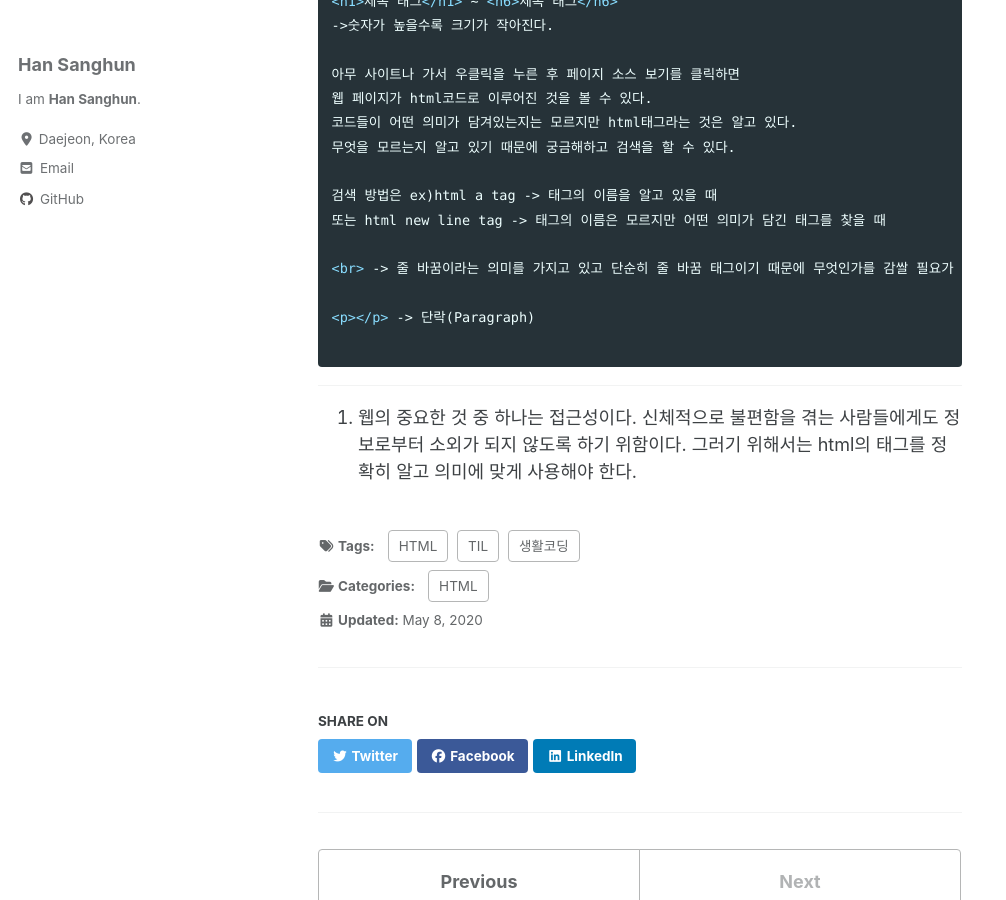
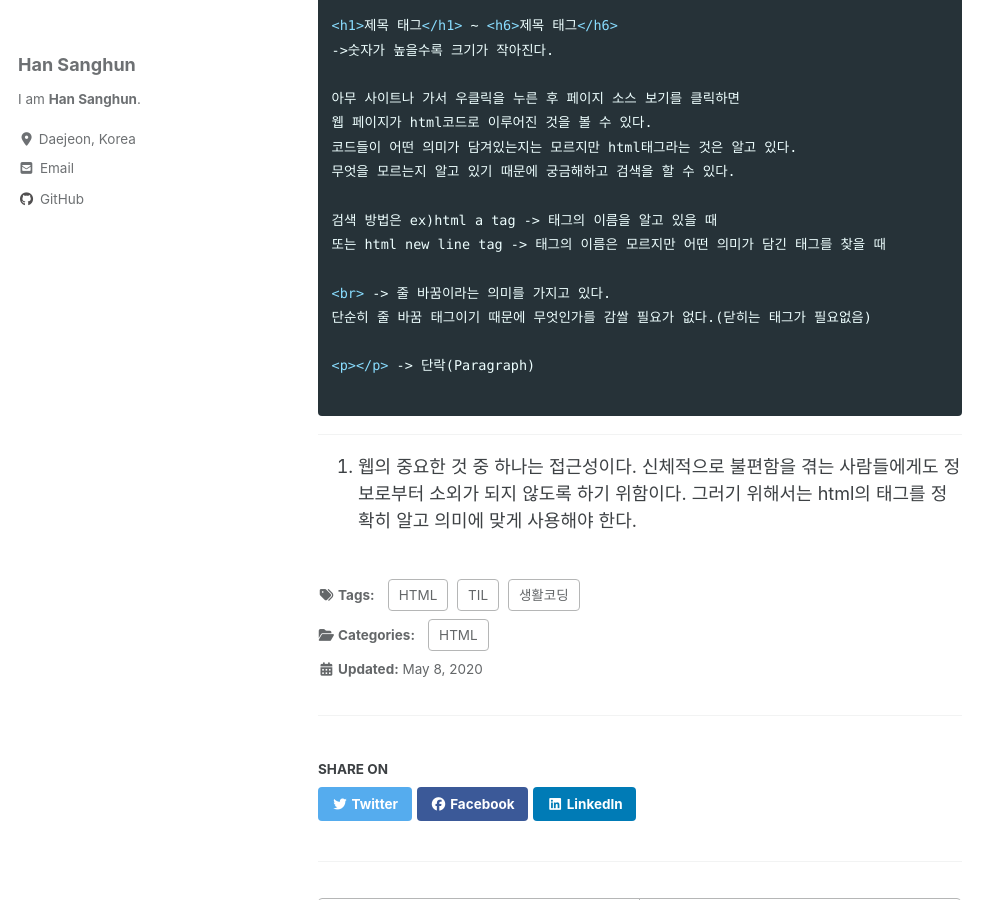
Before and after one commit to HanSanghun94/HanSanghun94.github.io, a Jekyll site: the page built from _posts/2020-05-08-html(2).md, in a window 1280 px wide and 900 px high, scrolled down 1340 px. Shown: the whole window, without its empty margins (0-1006 px from the left). Built offline with Jekyll 4.4.1, drawn with Linux system fonts in a browser that asks for light colours; cached includes are drawn as plain includes; nearby versions of some CDN libraries.

Commit message:
TIL_html(2) 공부

```diff
--- a/_posts/2020-05-08-html(2).md
+++ b/_posts/2020-05-08-html(2).md
@@ -38,7 +38,8 @@ toc : true
 <strong>문자를 진하게 표시하는 태그</strong>
 <u>밑줄 태그</u> -> (u)nderline
 
-태그는 설명서이다. 일상에서 자주 쓰이는 것 중 성격이 유사한 것을 비유적으로 사용하는 것이다.
+태그는 설명서이다.
+일상에서 자주 쓰이는 것 중 성격이 유사한 것을 비유적으로 사용하는 것이다.
 
 <h1>제목 태그</h1> ~ <h6>제목 태그</h6>
 ->숫자가 높을수록 크기가 작아진다.
@@ -51,7 +52,8 @@ toc : true
 검색 방법은 ex)html a tag -> 태그의 이름을 알고 있을 때
 또는 html new line tag -> 태그의 이름은 모르지만 어떤 의미가 담긴 태그를 찾을 때
 
-<br> -> 줄 바꿈이라는 의미를 가지고 있고 단순히 줄 바꿈 태그이기 때문에 무엇인가를 감쌀 필요가 없다.(닫히는 태그가 필요없음)
+<br> -> 줄 바꿈이라는 의미를 가지고 있다.
+단순히 줄 바꿈 태그이기 때문에 무엇인가를 감쌀 필요가 없다.(닫히는 태그가 필요없음)
 
 <p></p> -> 단락(Paragraph)
 
```
